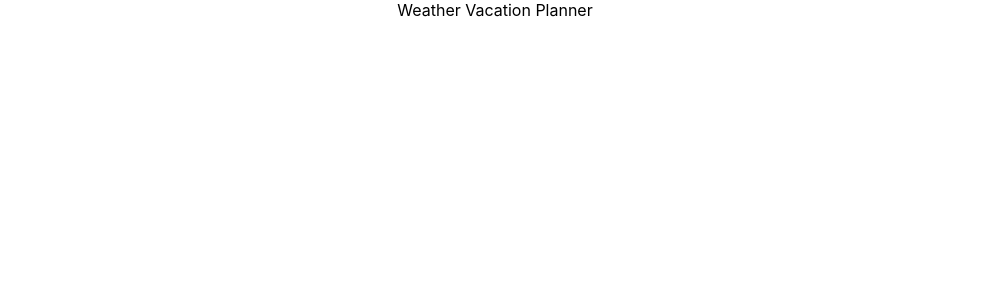
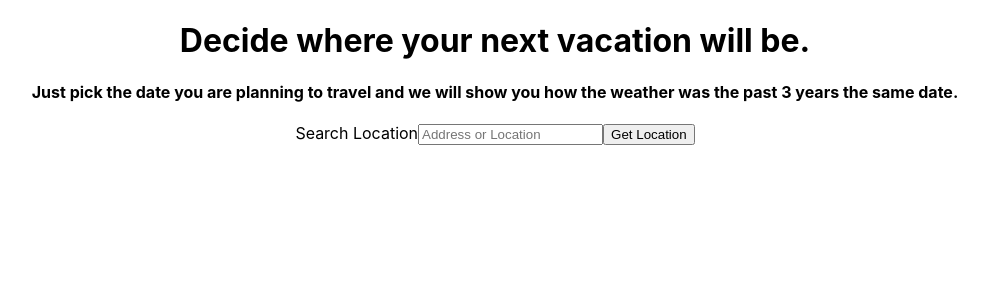
Before and after one commit to Lvzbel/weather-vacation-planner, a React (Create React App) app: page / in a window 1280 px wide. Shown: the top 300 px of the page, without its empty margins (145-1133 px from the left). Built offline with nearby package versions, Linux system fonts and the light colour scheme.

Commit message:
Feature: Search form completed

```diff
--- a/src/App.js
+++ b/src/App.js
@@ -1,8 +1,18 @@
 import React from "react";
 import "./App.css";
+import SearchLocation from "./components/SearchLocation";
 
 function App() {
-  return <div className="App">Weather Vacation Planner</div>;
+  return (
+    <div className="App">
+      <h1 className="App-title">Decide where your next vacation will be.</h1>
+      <h4 className="App-title-sub">
+        Just pick the date you are planning to travel and we will show you how
+        the weather was the past 3 years the same date.
+      </h4>
+      <SearchLocation />
+    </div>
+  );
 }
 
 export default App;
--- /dev/null
+++ b/src/components/SearchLocation.js
@@ -0,0 +1,42 @@
+import React, { Component } from "react";
+
+export class SearchLocation extends Component {
+  constructor(props) {
+    super(props);
+    this.state = {
+      value: ""
+    };
+    this.handleChange = this.handleChange.bind(this);
+    this.handleSubmit = this.handleSubmit.bind(this);
+  }
+
+  handleChange(e) {
+    this.setState({ value: e.target.value });
+  }
+
+  handleSubmit(e) {
+    e.preventDefault();
+    alert(this.state.value);
+  }
+
+  render() {
+    return (
+      <form className="SearchLocation" onSubmit={this.handleSubmit}>
+        <label htmlFor="location" className="SearchLocation-label">
+          Search Location
+        </label>
+        <input
+          type="text"
+          id="location"
+          className="SearchLocation-input"
+          placeholder="Address or Location"
+          value={this.state.value}
+          onChange={this.handleChange}
+        />
+        <button className="SearchLocation-button">Get Location</button>
+      </form>
+    );
+  }
+}
+
+export default SearchLocation;
```
